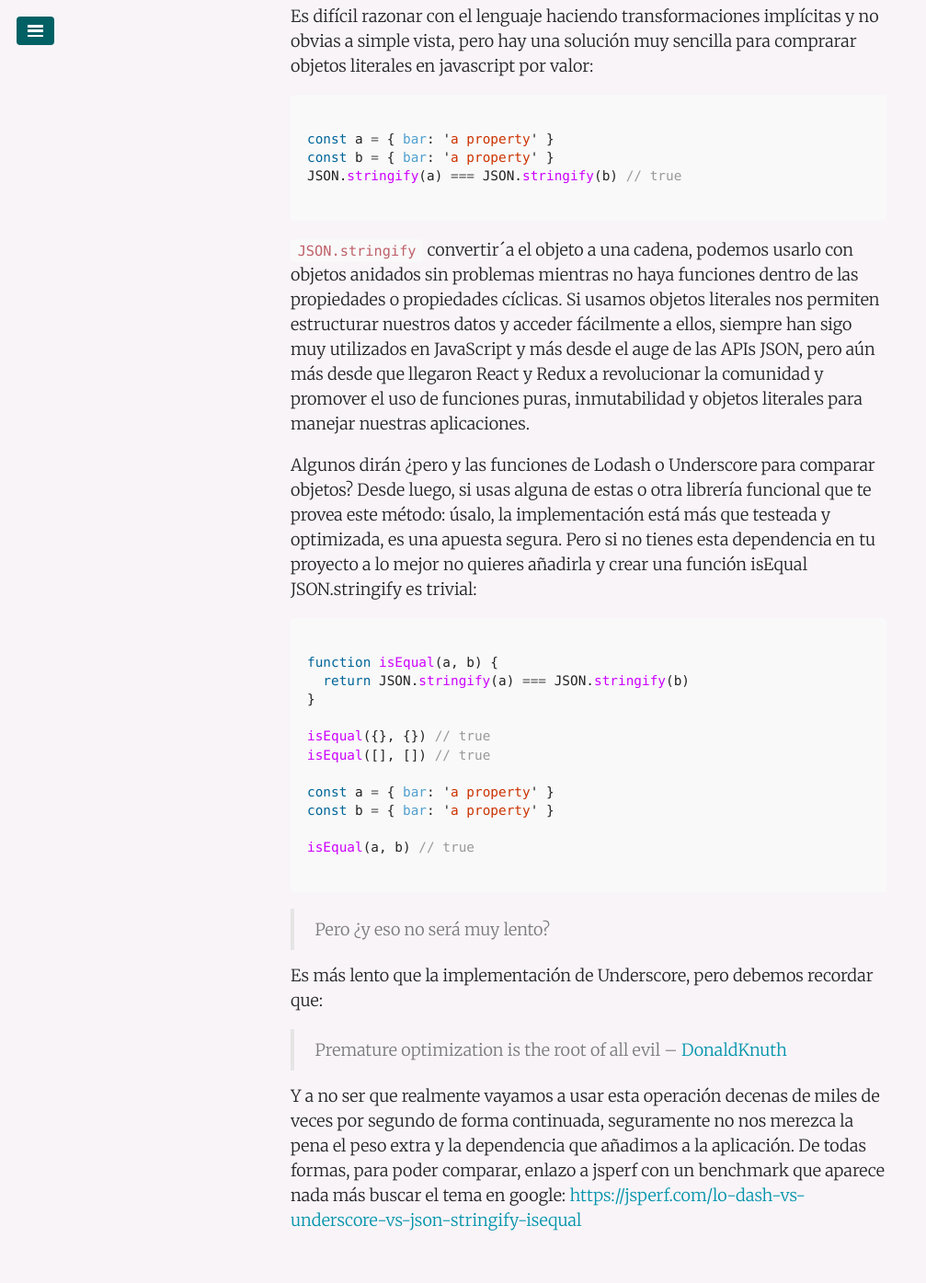
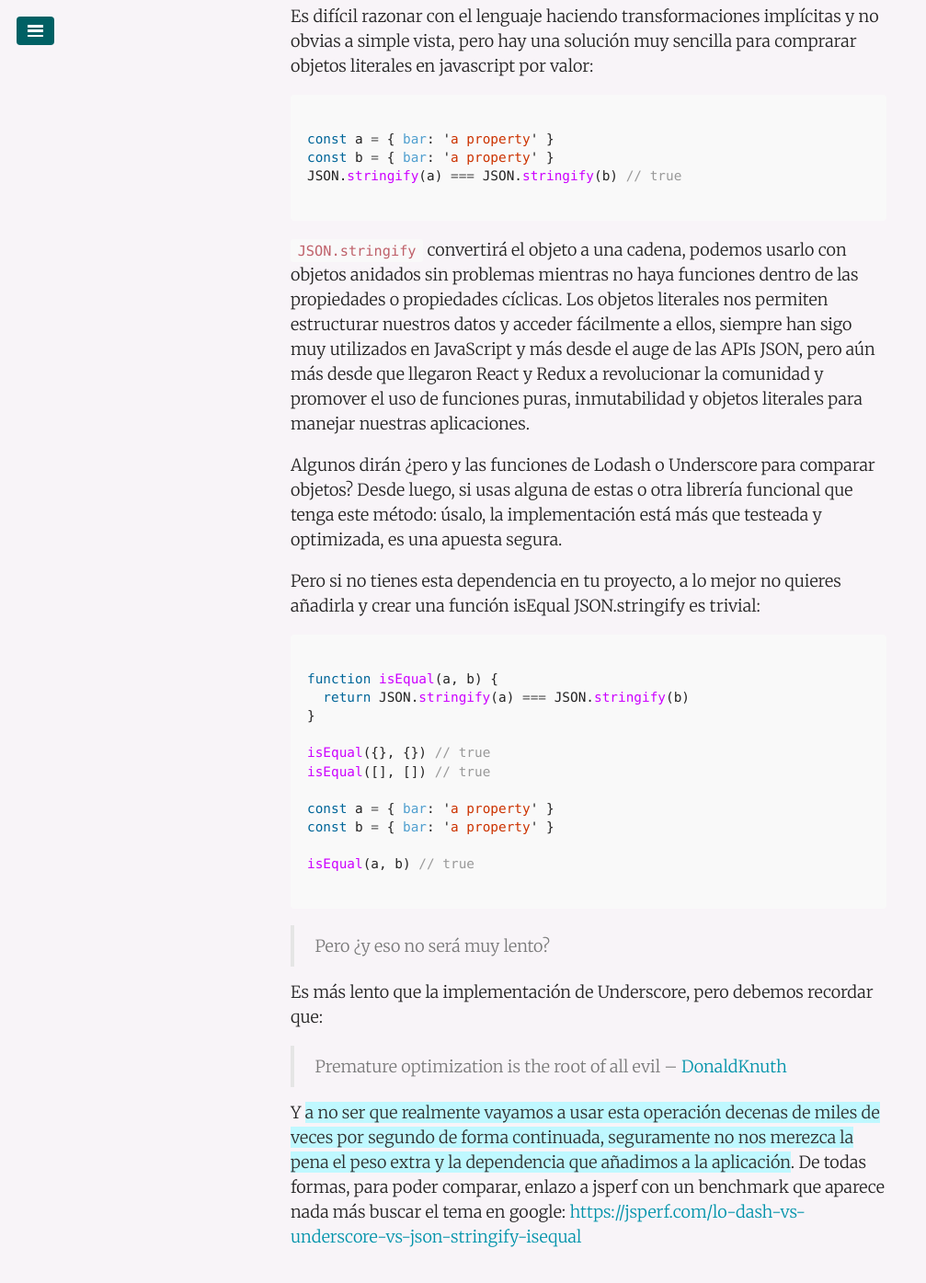
Before and after one commit to juanmirod/juanmirod.github.io, a Jekyll site: the page built from _posts/2018-01-09-comparacion-objetos-por-valor.markdown, in a window 1280 px wide and 1400 px high, scrolled down 1202 px. Shown: the top 1395 px of the window at 92% size, without its empty margins (0-1007 px from the left). Built offline with Jekyll 4.4.1, drawn with Linux system fonts in a browser that asks for light colours.

Commit message:
fix: minor fixes

````diff
--- a/_posts/2018-01-09-comparacion-objetos-por-valor.markdown
+++ b/_posts/2018-01-09-comparacion-objetos-por-valor.markdown
@@ -54,9 +54,11 @@ JSON.stringify(a) === JSON.stringify(b) // true
 
 ```
 
-`JSON.stringify` convertir´a el objeto a una cadena, podemos usarlo con objetos anidados sin problemas mientras no haya funciones dentro de las propiedades o propiedades cíclicas. Si usamos objetos literales nos permiten estructurar nuestros datos y acceder fácilmente a ellos, siempre han sigo muy utilizados en JavaScript y más desde el auge de las APIs JSON, pero aún más desde que llegaron React y Redux a revolucionar la comunidad y promover el uso de funciones puras, inmutabilidad y objetos literales para manejar nuestras aplicaciones.
+`JSON.stringify` convertirá el objeto a una cadena, podemos usarlo con objetos anidados sin problemas mientras no haya funciones dentro de las propiedades o propiedades cíclicas. Los objetos literales nos permiten estructurar nuestros datos y acceder fácilmente a ellos, siempre han sigo muy utilizados en JavaScript y más desde el auge de las APIs JSON, pero aún más desde que llegaron React y Redux a revolucionar la comunidad y promover el uso de funciones puras, inmutabilidad y objetos literales para manejar nuestras aplicaciones.
 
-Algunos dirán ¿pero y las funciones de Lodash o Underscore para comparar objetos? Desde luego, si usas alguna de estas o otra librería funcional que te provea este método: úsalo, la implementación está más que testeada y optimizada, es una apuesta segura. Pero si no tienes esta dependencia en tu proyecto a lo mejor no quieres añadirla y crear una función isEqual JSON.stringify es trivial:
+Algunos dirán ¿pero y las funciones de Lodash o Underscore para comparar objetos? Desde luego, si usas alguna de estas o otra librería funcional que tenga este método: úsalo, la implementación está más que testeada y optimizada, es una apuesta segura.
+
+Pero si no tienes esta dependencia en tu proyecto, a lo mejor no quieres añadirla y crear una función isEqual JSON.stringify es trivial:
 
 ```javascript
 
@@ -80,4 +82,4 @@ Es más lento que la implementación de Underscore, pero debemos recordar que:
 
 > Premature optimization is the root of all evil -- [DonaldKnuth](http://wiki.c2.com/?PrematureOptimization)
 
-Y a no ser que realmente vayamos a usar esta operación decenas de miles de veces por segundo de forma continuada, seguramente no nos merezca la pena el peso extra y la dependencia que añadimos a la aplicación. De todas formas, para poder comparar, enlazo a jsperf con un benchmark que aparece nada más buscar el tema en google: [https://jsperf.com/lo-dash-vs-underscore-vs-json-stringify-isequal](https://jsperf.com/lo-dash-vs-underscore-vs-json-stringify-isequal)
+Y **a no ser que realmente vayamos a usar esta operación decenas de miles de veces por segundo de forma continuada, seguramente no nos merezca la pena el peso extra y la dependencia que añadimos a la aplicación**. De todas formas, para poder comparar, enlazo a jsperf con un benchmark que aparece nada más buscar el tema en google: [https://jsperf.com/lo-dash-vs-underscore-vs-json-stringify-isequal](https://jsperf.com/lo-dash-vs-underscore-vs-json-stringify-isequal)
````
